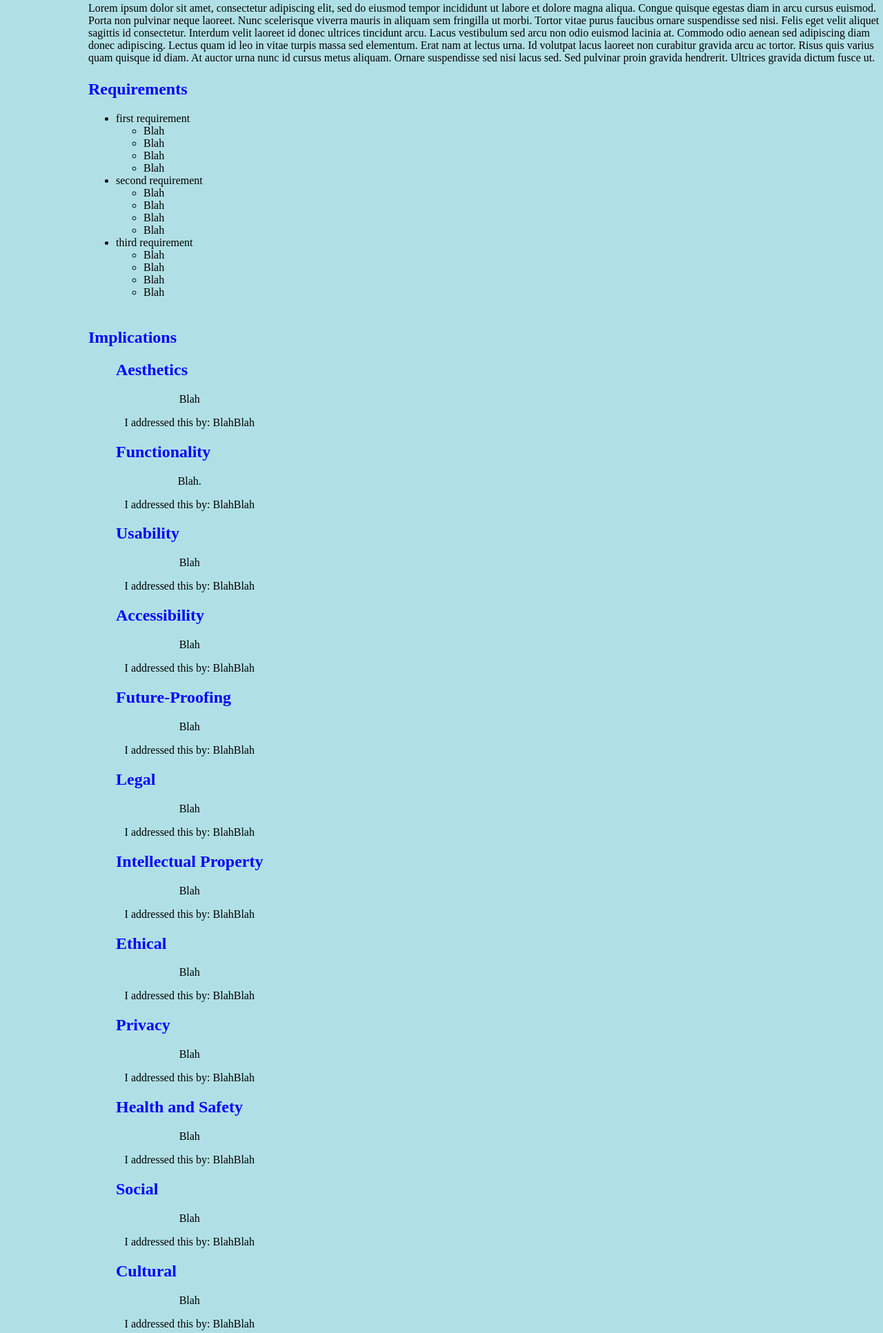
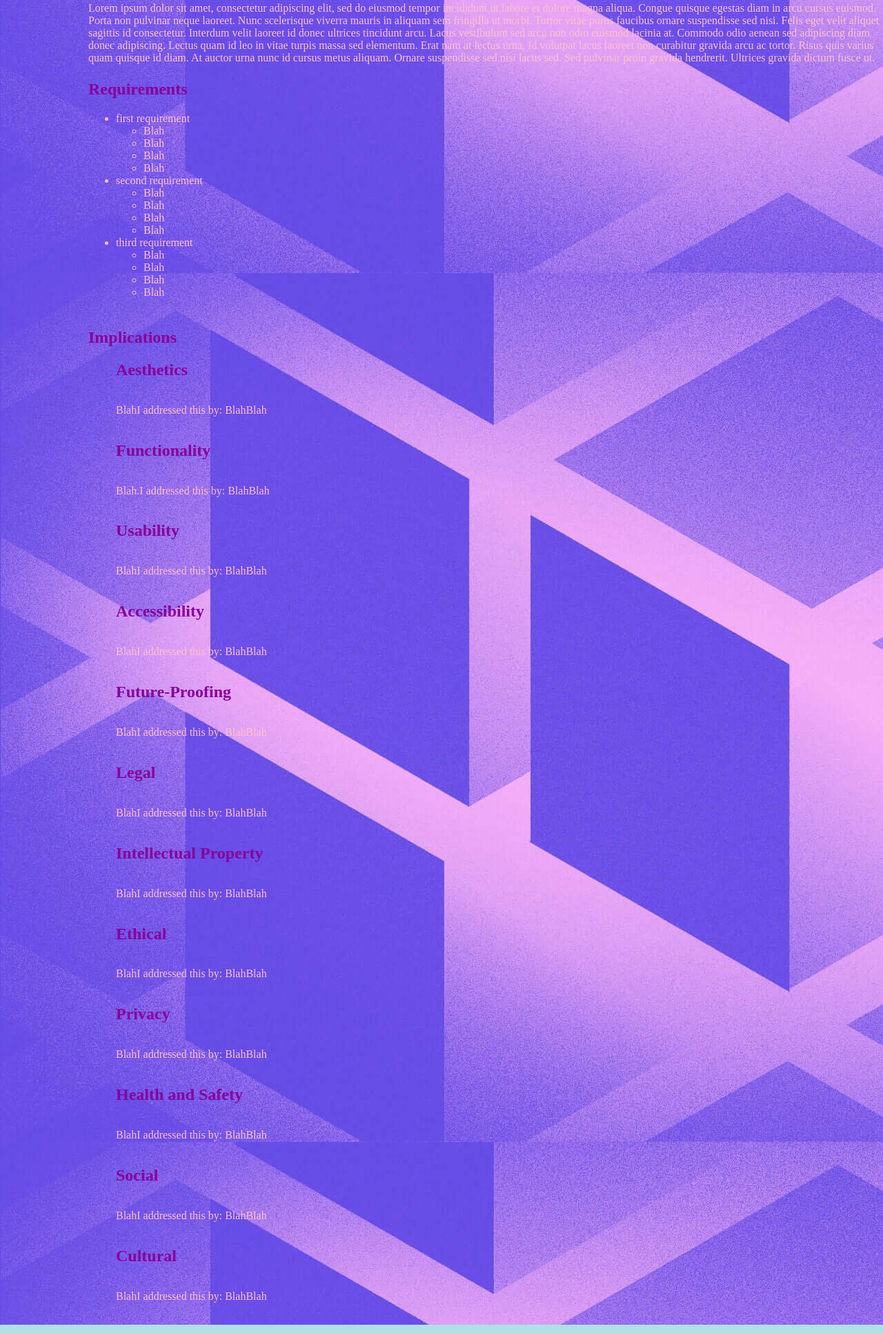
Before and after one commit to simplousss/year-11, a plain HTML site: page project1.html in a window 1280 px wide. Shown: the part 864-2797 px from the top of the page at 69% size. Drawn offline with Linux system fonts and the light colour scheme.

Commit message:
style and content changes

```diff
--- a/project1.html
+++ b/project1.html
@@ -25,7 +25,7 @@
       <div class="contents">
         <ul>
           <li><a href="#final" class="link__text">Final Outcome</a></li>
-          <li><a href="#end-users" class="link__text">End Users</a></li>
+          <li><a href="#end-users">End Users</a></li>
           <li><a href="#requirements" class="link__text">Requirements</a></li>
           <li><a href="#implications" class="link__text">Implications</a></li>
           <li><a href="#development" class="link__text">Development</a></li>
@@ -120,6 +120,7 @@
     <h2>Implications</h2>
     <ul>
     <h2>Aesthetics</h2>
+    <div class="split-box">
     <p class="a">
       Blah
     </p>
@@ -128,7 +129,9 @@
 
       BlahBlah
 </p>
+</div>
     <h2>Functionality</h2>
+    <div class="split-box">
     <p class="a">
       Blah.
     </p>
@@ -137,7 +140,9 @@
 
       BlahBlah
 </p>
+</div>
     <h2>Usability</h2>
+    <div class="split-box">
     <p class="a">
       Blah
     </p>
@@ -146,7 +151,9 @@
 
       BlahBlah
 </p>
+</div>
     <h2>Accessibility</h2>
+    <div class="split-box">
     <p class="a">
       Blah
     </p>
@@ -155,7 +162,9 @@
 
       BlahBlah
 </p>
+</div>
     <h2>Future-Proofing</h2>
+    <div class="split-box">
     <p class="a">
       Blah
     </p>
@@ -164,7 +173,9 @@
 
       BlahBlah
     </p>
+  </div>
     <h2>Legal</h2>
+    <div class="split-box">
     <p class="a">
       Blah
     </p>
@@ -173,7 +184,9 @@
 
       BlahBlah
       </p>
+    </div>
     <h2>Intellectual Property</h2>
+    <div class="split-box">
     <p class="a">
       Blah
     </p>
@@ -182,7 +195,9 @@
 
       BlahBlah
 </p>
+</div>
     <h2>Ethical</h2>
+    <div class="split-box">
     <p class="a">
       Blah
     </p>
@@ -191,7 +206,9 @@
 
       BlahBlah
 </p>
+</div>
     <h2>Privacy</h2>
+    <div class="split-box">
     <p class="a">
       Blah
     </p>
@@ -200,7 +217,9 @@
 
       BlahBlah
 </p>
+</div>
     <h2>Health and Safety</h2>
+    <div class="split-box">
     <p class="a">
       Blah
     </p>
@@ -209,7 +228,9 @@
 
       BlahBlah
 </p>
+</div>
     <h2>Social</h2>
+    <div class="split-box">
     <p class="a">
       Blah
     </p>
@@ -218,7 +239,9 @@
 
       BlahBlah
 </p>
+</div>
     <h2>Cultural</h2>
+    <div class="split-box">
     <p class="a">
       Blah
     </p>
@@ -227,6 +250,7 @@
 
       BlahBlah
 </p>
+</div>
   </ul>
 </section>
 
--- a/style.css
+++ b/style.css
@@ -1,12 +1,22 @@
 body {
     background-color: powderblue;
     margin:0;
+    background-image: url(background.jpeg)
   }
   h1 {
-    color: blue;
+    color: rgb(135, 0, 153);
   }
   h2 {
-    color: blue;
+    color: rgb(135, 0, 153);
+  }
+  p {
+    color: pink;
+  }
+  h3 {
+color: pink;
+  }
+  li {
+color: pink;
   }
   .navbar ul {
     list-style-type: none;
@@ -96,3 +106,19 @@ p.b {
   text-align: left;
   text-align: center;
 }
+.split-box {
+  display: flex;
+  align-items: center;
+}
+.left-text {
+  flex: 0 0 45%;
+  margin-right: var(--padding-medium);
+}
+
+.right-text {
+  flex: 0 0 45%;
+  margin-left: var(--padding-medium);
+}
+section {
+  height: 500px;
+}
```
Also changed, not shown: background.jpeg (added).
